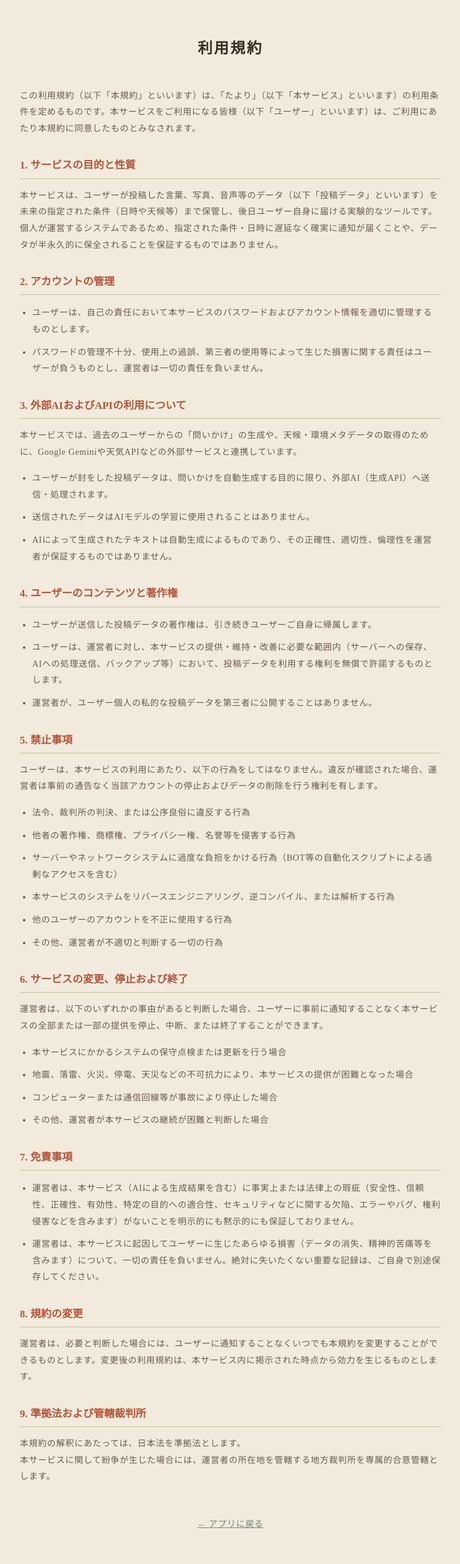
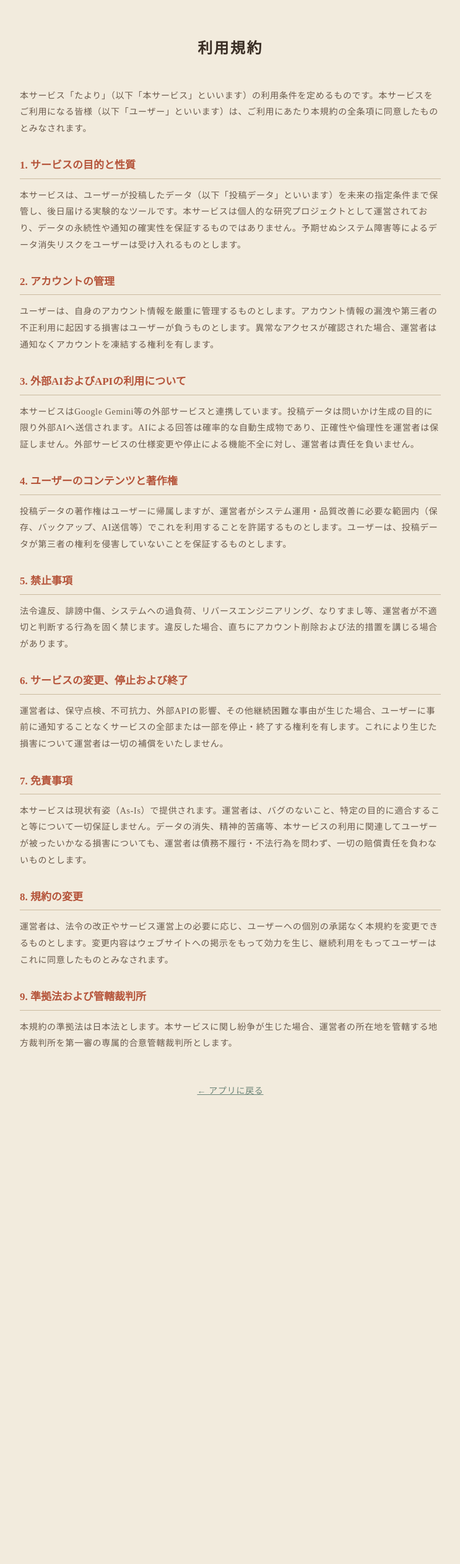
Before and after one commit to welcometotayori/tayori.com, a Flask app: page /terms in a window 1280 px wide. Shown: the whole page at 62% size, without its empty margins (268-1011 px from the left). After the commit the page ends 1767 px from the top, so only its background shows below. Run offline with Flask 3, Linux system fonts and the light colour scheme.

Commit message:
Add files via upload

```diff
--- a/templates/terms.html
+++ b/templates/terms.html
@@ -15,65 +15,34 @@
 </head>
 <body>
   <h1>利用規約</h1>
-  <p>この利用規約（以下「本規約」といいます）は、「たより」（以下「本サービス」といいます）の利用条件を定めるものです。本サービスをご利用になる皆様（以下「ユーザー」といいます）は、ご利用にあたり本規約に同意したものとみなされます。</p>
+  <p>本サービス「たより」（以下「本サービス」といいます）の利用条件を定めるものです。本サービスをご利用になる皆様（以下「ユーザー」といいます）は、ご利用にあたり本規約の全条項に同意したものとみなされます。</p>
 
   <h2>1. サービスの目的と性質</h2>
-  <p>本サービスは、ユーザーが投稿した言葉、写真、音声等のデータ（以下「投稿データ」といいます）を未来の指定された条件（日時や天候等）まで保管し、後日ユーザー自身に届ける実験的なツールです。<br>
-  個人が運営するシステムであるため、指定された条件・日時に遅延なく確実に通知が届くことや、データが半永久的に保全されることを保証するものではありません。</p>
+  <p>本サービスは、ユーザーが投稿したデータ（以下「投稿データ」といいます）を未来の指定条件まで保管し、後日届ける実験的なツールです。本サービスは個人的な研究プロジェクトとして運営されており、データの永続性や通知の確実性を保証するものではありません。予期せぬシステム障害等によるデータ消失リスクをユーザーは受け入れるものとします。</p>
 
   <h2>2. アカウントの管理</h2>
-  <ul>
-    <li>ユーザーは、自己の責任において本サービスのパスワードおよびアカウント情報を適切に管理するものとします。</li>
-    <li>パスワードの管理不十分、使用上の過誤、第三者の使用等によって生じた損害に関する責任はユーザーが負うものとし、運営者は一切の責任を負いません。</li>
-  </ul>
+  <p>ユーザーは、自身のアカウント情報を厳重に管理するものとします。アカウント情報の漏洩や第三者の不正利用に起因する損害はユーザーが負うものとします。異常なアクセスが確認された場合、運営者は通知なくアカウントを凍結する権利を有します。</p>
 
   <h2>3. 外部AIおよびAPIの利用について</h2>
-  <p>本サービスでは、過去のユーザーからの「問いかけ」の生成や、天候・環境メタデータの取得のために、Google Geminiや天気APIなどの外部サービスと連携しています。</p>
-  <ul>
-    <li>ユーザーが封をした投稿データは、問いかけを自動生成する目的に限り、外部AI（生成API）へ送信・処理されます。</li>
-    <li>送信されたデータはAIモデルの学習に使用されることはありません。</li>
-    <li>AIによって生成されたテキストは自動生成によるものであり、その正確性、適切性、倫理性を運営者が保証するものではありません。</li>
-  </ul>
+  <p>本サービスはGoogle Gemini等の外部サービスと連携しています。投稿データは問いかけ生成の目的に限り外部AIへ送信されます。AIによる回答は確率的な自動生成物であり、正確性や倫理性を運営者は保証しません。外部サービスの仕様変更や停止による機能不全に対し、運営者は責任を負いません。</p>
 
   <h2>4. ユーザーのコンテンツと著作権</h2>
-  <ul>
-    <li>ユーザーが送信した投稿データの著作権は、引き続きユーザーご自身に帰属します。</li>
-    <li>ユーザーは、運営者に対し、本サービスの提供・維持・改善に必要な範囲内（サーバーへの保存、AIへの処理送信、バックアップ等）において、投稿データを利用する権利を無償で許諾するものとします。</li>
-    <li>運営者が、ユーザー個人の私的な投稿データを第三者に公開することはありません。</li>
-  </ul>
+  <p>投稿データの著作権はユーザーに帰属しますが、運営者がシステム運用・品質改善に必要な範囲内（保存、バックアップ、AI送信等）でこれを利用することを許諾するものとします。ユーザーは、投稿データが第三者の権利を侵害していないことを保証するものとします。</p>
 
   <h2>5. 禁止事項</h2>
-  <p>ユーザーは、本サービスの利用にあたり、以下の行為をしてはなりません。違反が確認された場合、運営者は事前の通告なく当該アカウントの停止およびデータの削除を行う権利を有します。</p>
-  <ul>
-    <li>法令、裁判所の判決、または公序良俗に違反する行為</li>
-    <li>他者の著作権、商標権、プライバシー権、名誉等を侵害する行為</li>
-    <li>サーバーやネットワークシステムに過度な負担をかける行為（BOT等の自動化スクリプトによる過剰なアクセスを含む）</li>
-    <li>本サービスのシステムをリバースエンジニアリング、逆コンパイル、または解析する行為</li>
-    <li>他のユーザーのアカウントを不正に使用する行為</li>
-    <li>その他、運営者が不適切と判断する一切の行為</li>
-  </ul>
+  <p>法令違反、誹謗中傷、システムへの過負荷、リバースエンジニアリング、なりすまし等、運営者が不適切と判断する行為を固く禁じます。違反した場合、直ちにアカウント削除および法的措置を講じる場合があります。</p>
 
   <h2>6. サービスの変更、停止および終了</h2>
-  <p>運営者は、以下のいずれかの事由があると判断した場合、ユーザーに事前に通知することなく本サービスの全部または一部の提供を停止、中断、または終了することができます。</p>
-  <ul>
-    <li>本サービスにかかるシステムの保守点検または更新を行う場合</li>
-    <li>地震、落雷、火災、停電、天災などの不可抗力により、本サービスの提供が困難となった場合</li>
-    <li>コンピューターまたは通信回線等が事故により停止した場合</li>
-    <li>その他、運営者が本サービスの継続が困難と判断した場合</li>
-  </ul>
+  <p>運営者は、保守点検、不可抗力、外部APIの影響、その他継続困難な事由が生じた場合、ユーザーに事前に通知することなくサービスの全部または一部を停止・終了する権利を有します。これにより生じた損害について運営者は一切の補償をいたしません。</p>
 
   <h2>7. 免責事項</h2>
-  <ul>
-    <li>運営者は、本サービス（AIによる生成結果を含む）に事実上または法律上の瑕疵（安全性、信頼性、正確性、有効性、特定の目的への適合性、セキュリティなどに関する欠陥、エラーやバグ、権利侵害などを含みます）がないことを明示的にも黙示的にも保証しておりません。</li>
-    <li>運営者は、本サービスに起因してユーザーに生じたあらゆる損害（データの消失、精神的苦痛等を含みます）について、一切の責任を負いません。絶対に失いたくない重要な記録は、ご自身で別途保存してください。</li>
-  </ul>
+  <p>本サービスは現状有姿（As-Is）で提供されます。運営者は、バグのないこと、特定の目的に適合すること等について一切保証しません。データの消失、精神的苦痛等、本サービスの利用に関連してユーザーが被ったいかなる損害についても、運営者は債務不履行・不法行為を問わず、一切の賠償責任を負わないものとします。</p>
 
   <h2>8. 規約の変更</h2>
-  <p>運営者は、必要と判断した場合には、ユーザーに通知することなくいつでも本規約を変更することができるものとします。変更後の利用規約は、本サービス内に掲示された時点から効力を生じるものとします。</p>
+  <p>運営者は、法令の改正やサービス運営上の必要に応じ、ユーザーへの個別の承諾なく本規約を変更できるものとします。変更内容はウェブサイトへの掲示をもって効力を生じ、継続利用をもってユーザーはこれに同意したものとみなされます。</p>
 
   <h2>9. 準拠法および管轄裁判所</h2>
-  <p>本規約の解釈にあたっては、日本法を準拠法とします。<br>
-  本サービスに関して紛争が生じた場合には、運営者の所在地を管轄する地方裁判所を専属的合意管轄とします。</p>
+  <p>本規約の準拠法は日本法とします。本サービスに関し紛争が生じた場合、運営者の所在地を管轄する地方裁判所を第一審の専属的合意管轄裁判所とします。</p>
 
   <p style="text-align: center; margin-top: 50px;"><a href="/">← アプリに戻る</a></p>
 </body>
```
